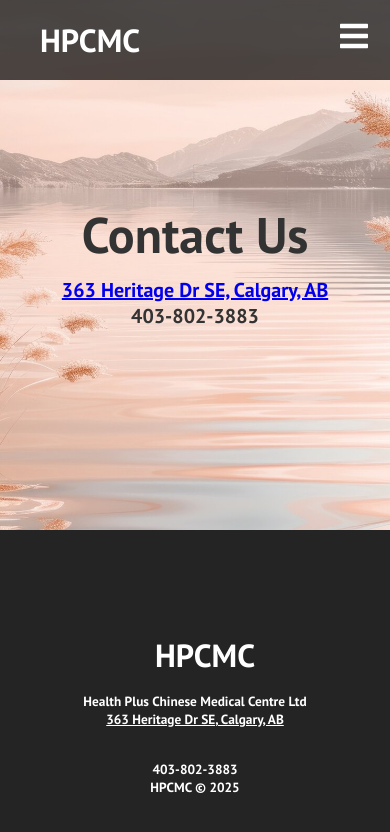
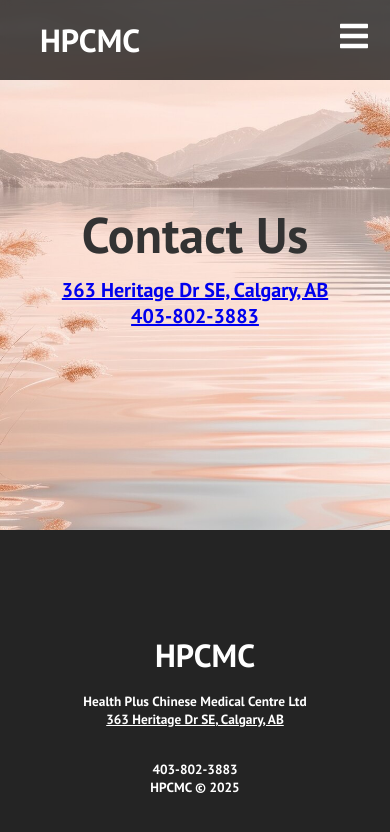
Before and after one commit to JayChuang8/chinese-medical-centre-webapp, a React (Create React App) app: page /contact in a window 390 px wide. Shown: the top 832 px of the page. Built offline with nearby package versions, Linux system fonts and the light colour scheme.

Commit message:
Add link to phone number

```diff
--- a/src/components/pages/Contact.tsx
+++ b/src/components/pages/Contact.tsx
@@ -15,7 +15,9 @@ export default function Contact() {
           >
             363 Heritage Dr SE, Calgary, AB
           </a>
-          <div>403-802-3883</div>
+          <div>
+            <a href="tel:+14038023883">403-802-3883</a>
+          </div>
         </div>
       </h1>
       <Footer />
```
